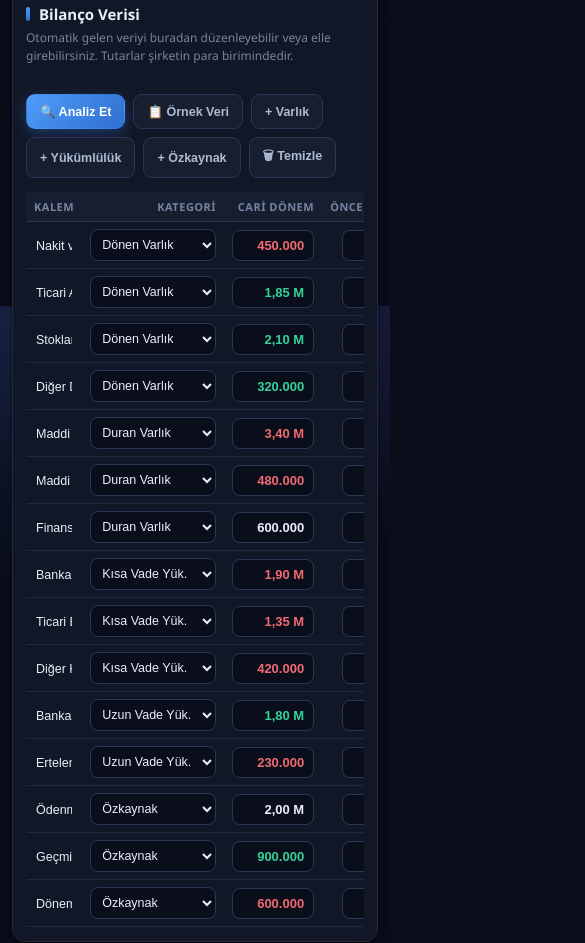
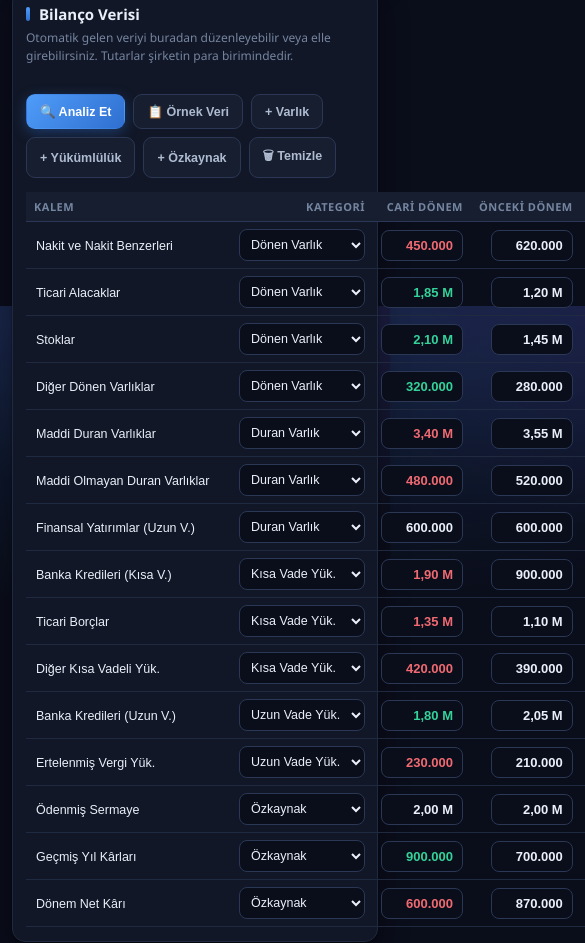
Before and after one commit to ihsanarhanalis-maker/bilanco-analiz, a website: page bilanco-analiz.html in a window 390 px wide. Shown: the part 538-1481 px from the top of the page, 585 px wide, since content can reach past the window. Drawn offline with Linux system fonts and the light colour scheme.

Commit message:
Add files via upload

```diff
--- a/bilanco-analiz.html
+++ b/bilanco-analiz.html
@@ -166,6 +166,9 @@
     input.cell{width:auto;max-width:100px}
     td input.cell.cur, td input.cell.prev{width:82px}
     input.name{font-size:12.5px}
+    /* Bilanço tablosu: kalem adlarına yer aç (yatay kaydırılır) */
+    #inputTable{min-width:580px}
+    #inputTable th:first-child, #inputBody td:first-child{min-width:205px}
     /* Butonlar parmakla rahat */
     .toolbar{gap:8px}
     button{padding:9px 13px;font-size:12.5px}
```
